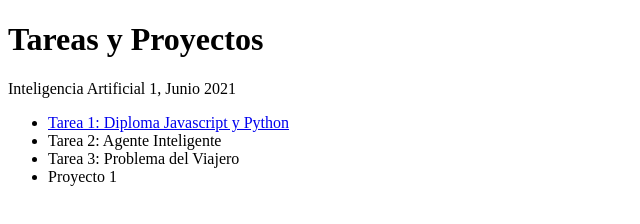
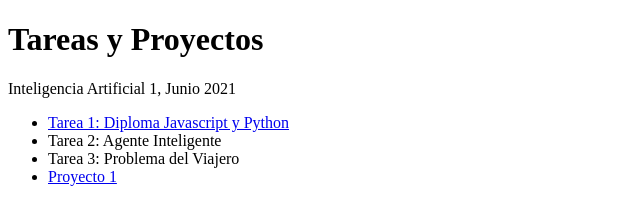
Before and after one commit to DianaJimenezA/dianajimeneza.github.io, a plain HTML site: page index.html in a window 1280 px wide. Shown: the full height of the page, 0-640 px from the left. Drawn offline with Linux system fonts and the light colour scheme.

Commit message:
Update index.html
cambio url

```diff
--- a/index.html
+++ b/index.html
@@ -8,7 +8,7 @@
         <li><a href="https://github.com/DianaJimenezA/dianajimeneza.github.io/tree/master/Tarea1_201503793">Tarea 1: Diploma Javascript y Python</a>  </li>
         <li>Tarea 2: Agente Inteligente</li>
         <li>Tarea 3: Problema del Viajero</li>
-        <li>Proyecto 1<a href="https://dianajimeneza.github.io/adversario.html"></a></li>
+        <li><a href="https://dianajimeneza.github.io/adversario.html">Proyecto 1</a></li>
     </ul>
 </p>
 </body>
```
